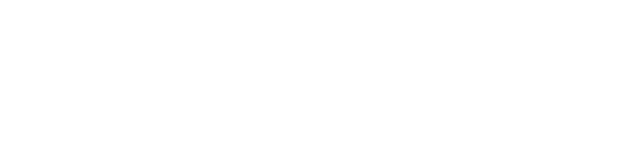
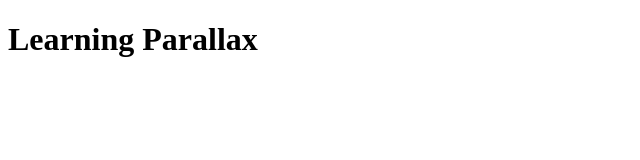
Before and after one commit to wavvvyy/Parallax, a plain HTML site: page index.html in a window 1280 px wide. Shown: the whole page, without its empty margins (0-640 px from the left). Drawn offline with Linux system fonts and the light colour scheme.

Commit message:
Adding Title

```diff
--- a/index.html
+++ b/index.html
@@ -6,6 +6,6 @@
     <title>Parallax</title>
 </head>
 <body>
-
+    <h1>Learning Parallax</h1>
 </body>
 </html>
```
